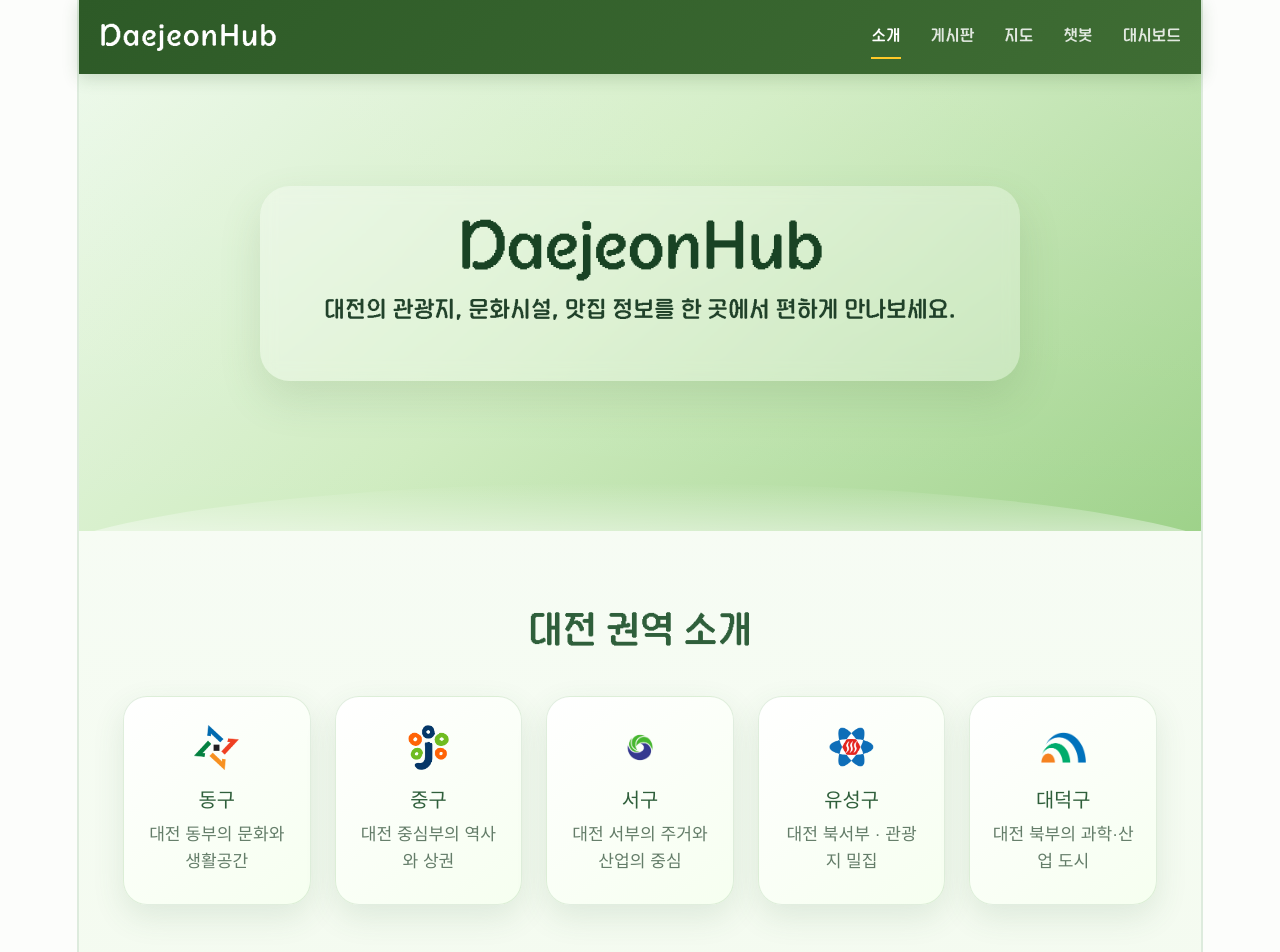
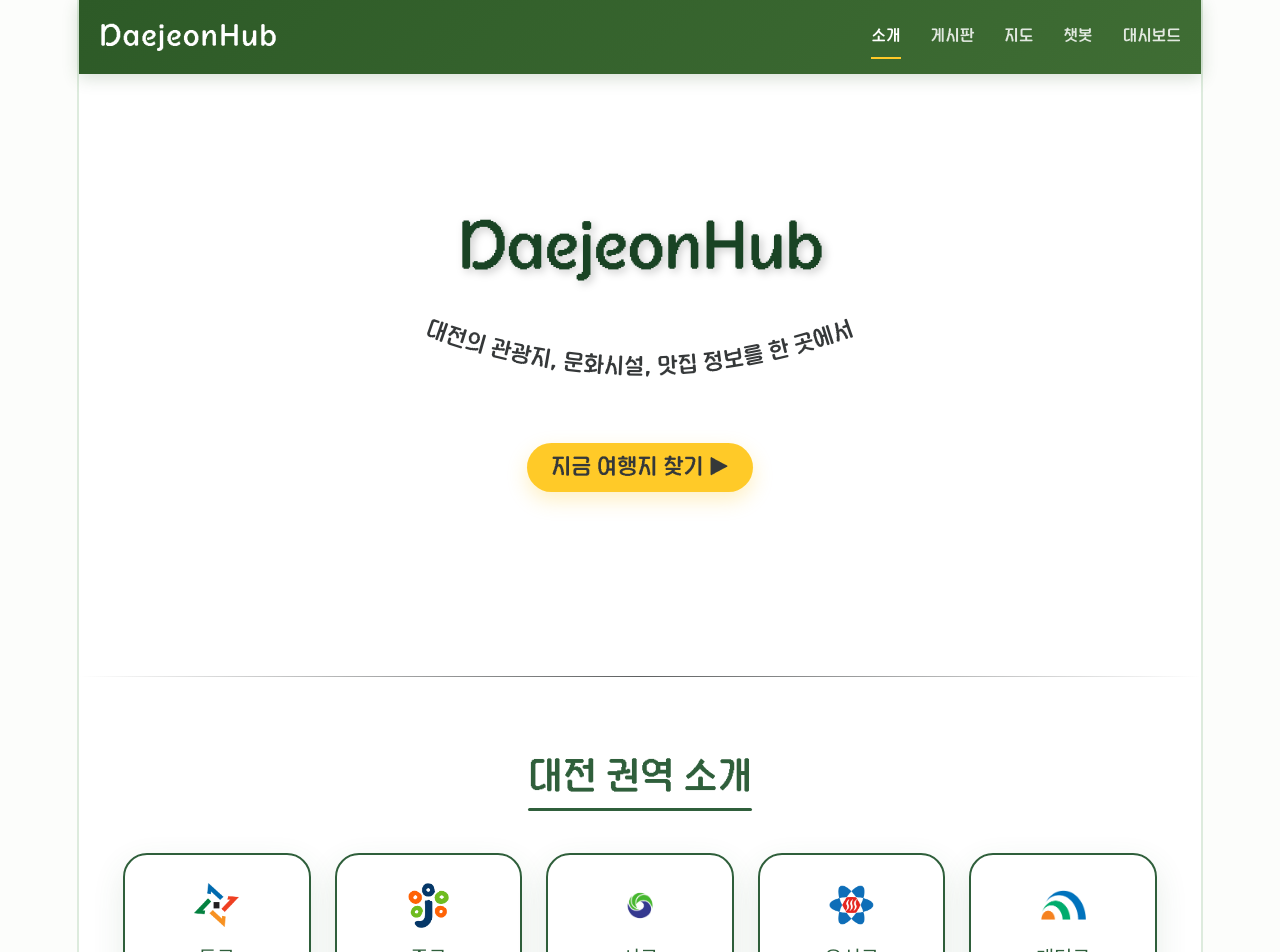
Before and after one commit to dang0321/Daejeonhub, a Vue app: page / in a window 1280 px wide. Shown: the top 952 px of the page. Built offline with nearby package versions, Linux system fonts and the light colour scheme; no server answers.

Commit message:
홈화면 UI 수정

```diff
--- a/src/views/HomeView.vue
+++ b/src/views/HomeView.vue
@@ -36,6 +36,10 @@ const goToRegion = (slug) => {
   router.push({ name: 'Region', params: { regionName: slug } })
 }
 
+const goToMap = () => {
+  router.push({ name: 'Map' })
+}
+
 const goToService = (routeName) => {
   router.push({ name: routeName })
 }
@@ -46,15 +50,32 @@ const goToService = (routeName) => {
     <!-- 상단: 권역 소개 -->
     <section class="hero">
       <div class="hero-content">
-        <h1>DaejeonHub</h1>
-        <p>대전의 관광지, 문화시설, 맛집 정보를 한 곳에서 편하게 만나보세요.</p>
+        <h1 class="highlight">DaejeonHub</h1>
+        <svg viewBox="0 0 500 100" width="100%" height="auto" style="display: block; margin: 0 auto;">
+          <defs>
+            <!-- M 50,20 (시작 높이를 20으로 올림) / Q 250,110 (곡선 최하점을 110으로 조절) -->
+            <path id="smile-path" d="M 50,20 Q 250,110 450,20" fill="transparent" />
+          </defs>
+
+          <!-- font-size와 Y 좌표 조절을 위해 dy 속성 추가 -->
+          <text font-size="0.95rem" font-weight="bold" fill="#353839">
+            <textPath href="#smile-path" startOffset="50%" text-anchor="middle" dy="5">
+              대전의 관광지, 문화시설, 맛집 정보를 한 곳에서
+            </textPath>
+          </text>
+        </svg>
+        <button class="hero-cta" type="button" @click="goToMap">
+          지금 여행지 찾기 ▶
+        </button>
       </div>
     </section>
+
+    <div class="hero-divider"></div>
 
     <!-- 권역 소개 -->
     <section class="regions-section">
       <div class="container">
-        <h2>대전 권역 소개</h2>
+        <h2 class="section-title">대전 권역 소개</h2>
         <div class="regions-grid">
           <button
             v-for="region in regions"
@@ -74,7 +95,7 @@ const goToService = (routeName) => {
     <!-- 중간: 서비스 소개 -->
     <section class="services-section">
       <div class="container">
-        <h2>우리의 서비스</h2>
+        <h2 class="section-title">우리의 서비스</h2>
         <div class="services-grid">
           <button
             v-for="service in services"
@@ -95,7 +116,7 @@ const goToService = (routeName) => {
     <section class="data-section">
       <div class="container">
         <div class="data-content">
-          <h2>공공데이터 기반</h2>
+          <h2 class="section-title">공공데이터 기반</h2>
           <p>DaejeonHub는 대전광역시 및 정부에서 제공하는 공공데이터를 기반으로 신뢰할 수 있는 정보를 제공합니다.</p>
           <div class="data-features">
             <div class="feature">
@@ -133,6 +154,7 @@ const goToService = (routeName) => {
   width: 100%;
   background: linear-gradient(180deg, #f9fdf8 0%, #f4fbf0 45%, #eef7e7 100%);
   color: #2f5f3b;
+  font-family: var(--sans, 'Moneygraphy-Pixel', system-ui, 'Segoe UI', Roboto, sans-serif);
 }
 
 .container {
@@ -146,7 +168,7 @@ const goToService = (routeName) => {
   padding: 112px 24px 150px;
   text-align: center;
   color: #163720;
-  background: linear-gradient(135deg, #eaf8e7 0%, #cfecc0 45%, #9ed28a 100%);
+  background: #ffffff;
   overflow: hidden;
 }
 
@@ -170,28 +192,36 @@ const goToService = (routeName) => {
   transform: translateY(40px);
 }
 
+.hero-divider {
+  width: 100%;
+  height: 1px;
+  background: linear-gradient(90deg, transparent, #353839 50%, transparent);
+  margin-top: -16px;
+  opacity: 0.8;
+}
+
 .hero-content {
   position: relative;
   z-index: 1;
   max-width: 760px;
   margin: 0 auto;
   padding: 50px;
-  border-radius: 30px;
-  background: rgba(255, 255, 255, 0.3);
-  backdrop-filter: blur(8px);
-  box-shadow: 0 18px 42px rgba(84, 122, 76, 0.16);
   animation: fadeUp 0.8s ease both;
 }
 
 .hero-content h1 {
+  font-family: var(--heading, 'Moneygraphy-Pixel', system-ui, 'Segoe UI', Roboto, sans-serif);
   font-size: clamp(2.6rem, 4.9vw, 3.9rem);
-  margin-bottom: 28px;
+  margin-bottom: 25px;
   font-weight: 800;
   color: #194324;
   letter-spacing: -0.02em;
+  filter: drop-shadow(3px 3px 4px rgba(0, 0, 0, 0.2));
+  /*-webkit-text-stroke: 0.5px #ffffff; */
 }
 
 .hero-content p {
+  font-family: var(--sans, 'Moneygraphy-Pixel', system-ui, 'Segoe UI', Roboto, sans-serif);
   font-size: clamp(1.02rem, 2.2vw, 1.28rem);
   opacity: 0.95;
   font-weight: 400;
@@ -200,14 +230,25 @@ const goToService = (routeName) => {
   margin: 0 auto;
 }
 
-.hero-button {
-  background: var(--point);
-  color: white;
-  padding: 10px 20px;
-  border-radius: 50px;
-  font-weight: bold;
-  margin-top: 10px;
+.hero-cta {
+  font-family: var(--sans, 'Moneygraphy-Pixel', system-ui, 'Segoe UI', Roboto, sans-serif);
+  margin-top: 24px;
+  border: none;
+  border-radius: 999px;
+  padding: 12px 24px;
+  font-size: 1.25rem;
+  font-weight: 700;
+  color: #353839;
+  background: #FFCA28;
   cursor: pointer;
+  box-shadow: 0 8px 20px rgba(255, 202, 40, 0.28);
+}
+
+.hero-cta:hover,
+.hero-cta:focus-visible {
+  outline: none;
+  transform: translateY(-1px);
+  box-shadow: 0 10px 24px rgba(255, 202, 40, 0.34);
 }
 
 .regions-section,
@@ -217,18 +258,30 @@ const goToService = (routeName) => {
 }
 
 .regions-section {
-  background: transparent;
+  background: #ffffff;
   margin-top: -18px;
 }
 
-.regions-section h2,
-.services-section h2,
-.data-section h2 {
-  text-align: center;
+.section-title {
+  text-align: left;
   font-size: clamp(1.75rem, 3vw, 2.35rem);
   margin-bottom: 42px;
   color: #2f5f3b;
   font-weight: 700;
+  position: relative;
+  display: inline-block;
+  padding-bottom: 10px;
+}
+
+.section-title::after {
+  content: '';
+  position: absolute;
+  left: 0;
+  bottom: 0;
+  width: 100%;
+  height: 3px;
+  background: #2f5f3b;
+  border-radius: 999px;
 }
 
 .regions-grid {
@@ -238,14 +291,14 @@ const goToService = (routeName) => {
 }
 
 .region-card {
-  background: linear-gradient(145deg, #ffffff, #f6fff0);
+  background: #ffffff;
   padding: 28px 20px;
   border-radius: 24px;
   text-align: center;
   box-shadow: 0 12px 32px rgba(57, 108, 64, 0.12);
   transition: transform 0.25s ease, box-shadow 0.25s ease, border-color 0.25s ease;
   cursor: pointer;
-  border: 1px solid rgba(111, 169, 104, 0.2);
+  border: 2px solid #2f5f3b;
   width: 100%;
   animation: fadeUp 0.7s ease both;
 }
@@ -340,7 +393,7 @@ const goToService = (routeName) => {
 }
 
 .data-section {
-  background: linear-gradient(180deg, rgba(242, 249, 238, 0.95) 0%, #eef8ea 100%);
+  background: #ffffff;
   margin-top: 28px;
 }
 
@@ -351,7 +404,6 @@ const goToService = (routeName) => {
   padding: 38px 30px;
   border-radius: 26px;
   background: rgba(255, 255, 255, 0.8);
-  box-shadow: 0 14px 34px rgba(57, 108, 64, 0.08);
 }
 
 .data-section > .container > p {
@@ -362,6 +414,7 @@ const goToService = (routeName) => {
 }
 
 .data-features {
+  margin-top: 32px;
   display: flex;
   justify-content: center;
   flex-wrap: wrap;
--- a/src/views/RegionView.vue
+++ b/src/views/RegionView.vue
@@ -92,8 +92,10 @@ const goBack = () => {
 
 .back-btn {
   border: none;
-  background: linear-gradient(135deg, #4f8b4b, #76b96d);
-  color: white;
+  background: #FFCA28;
+  color: #353839;
+  font-weight: bold;
+  font-family: var(--heading, 'Moneygraphy-Pixel', system-ui, 'Segoe UI', Roboto, sans-serif);
   padding: 10px 16px;
   border-radius: 999px;
   cursor: pointer;
@@ -102,12 +104,17 @@ const goBack = () => {
 }
 
 .region-card {
-  background: #eef7e8;
+  background: #ffffff;
   border-radius: 28px;
   padding: 32px;
   box-shadow: 0 20px 44px rgba(45, 92, 47, 0.12);
   border: 1px solid rgba(111, 169, 104, 0.16);
   animation: cardEnter 0.8s ease-out both;
+}
+
+.region-card h1 {
+  color: #353839;
+  margin: 14px;
 }
 
 .photo-frame {
@@ -165,7 +172,7 @@ h2 {
 
 .detail-box h3 {
   font-size: 18px;
-  color: #2f5f3b;
+  color: #353839;
   margin: 0 0 10px;
 }
 
```
